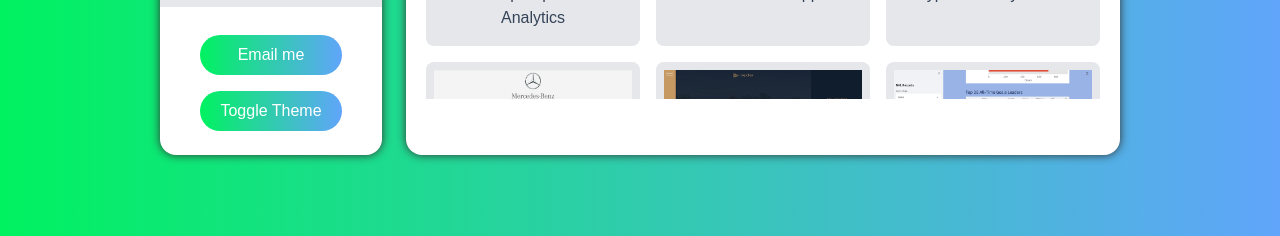
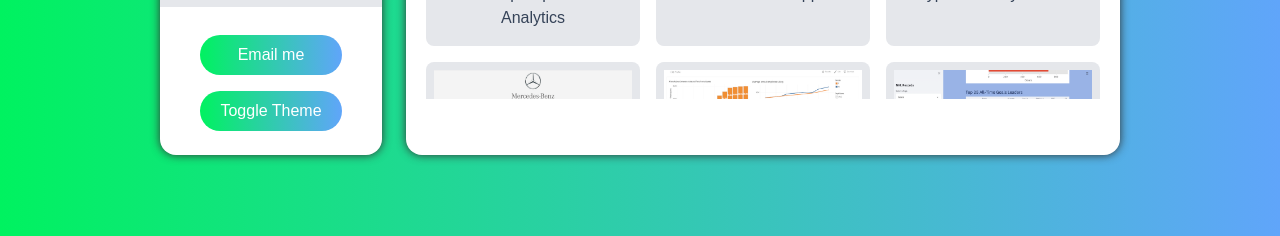
Before and after one commit to ogalvezg/portfolio, a Next.js app: page /projects in a window 1280 px wide. Shown: the part 561-797 px from the top of the page. Built offline with nearby package versions, Linux system fonts and the light colour scheme.

Commit message:
projects changes

```diff
--- a/components/ProjectCard.tsx
+++ b/components/ProjectCard.tsx
@@ -25,7 +25,7 @@ const ProjectCard:FunctionComponent<{
             <p className='my-2 text-center'>{name}</p>
 
             { showDetail && (
-                <div className='absolute left-0 z-10 grid w-full h-auto p-2 text-black bg-gray-100 top-48 bot md:grid-cols-2 gap-x-12 dark:text-white dark:bg-dark-100'>
+                <div className='absolute left-0 z-10 grid w-full h-auto p-2 text-black bg-gray-100 top-24 bot md:grid-cols-2 gap-x-12 dark:text-white dark:bg-dark-100'>
                     <div>
                         <img src={image_path} alt={name} />
 
--- a/data.ts
+++ b/data.ts
@@ -112,7 +112,7 @@ export const tools: ISkill[] = [
 export const projects:IProject[] = [
     {
         name:'Omnifood-Muckup',
-        description:' This  is a landing page for a food delivery service',
+        description:'Landing page for a food delivery service',
         image_path:'/images/omnifood-muckup.png',
         deployed_url:'https://ogalvezg.github.io/omnifood-muckup/',
         github_url:'https://github.com/ogalvezg/omnifood-muckup',
@@ -126,11 +126,11 @@ export const projects:IProject[] = [
         deployed_url:'https://ibantattoo.com/',
         github_url:'https://github.com/ogalvezg/IbanTattoo',
         category: ['Front-End'],
-        key_techs: ['HTML', 'CSS Grid', 'JS'],
+        key_techs: ['HTML', 'Flexbox', 'CSS Grid', 'JS'],
     },
     {
         name:'Real Estate Landing Page',
-        description:'Mockup webpage of a Real Estate Company created with CSS Grid',
+        description:'Nexter-Mockup webpage of a Real Estate Company created with CSS Grid',
         image_path:'/images/nexter-web.png',
         deployed_url:'https://ogalvezg.github.io/nexter-web/',
         github_url:'https://github.com/ogalvezg/nexter-web/tree/master',
@@ -157,7 +157,7 @@ export const projects:IProject[] = [
     },
     {
         name:'Cryptocurrency Tracker',
-        description:' Crypto Tracker App made with React using Next.js and CSS Flexbox. Just for tablets and desktop version.',
+        description:' Crypto Tracker App made with React using Next.js and CoinGecko API. Just for tablets and desktop version.',
         image_path:'/images/crypto-tracker.png',
         deployed_url:'https://crypto-tracker-gray-one.vercel.app/',
         github_url:'https://github.com/ogalvezg/crypto-tracker',
@@ -174,13 +174,13 @@ export const projects:IProject[] = [
         key_techs: ['Python', 'Flask', 'PostgreSQL'],
     },
     {
-        name:'Nexter Real Estate Web',
-        description:'Mockup webpage of a Real Estate Company created with CSS Grid',
-        image_path:'/images/nexter-web.png',
-        deployed_url:'https://ogalvezg.github.io/nexter-web/',
-        github_url:'https://github.com/ogalvezg/nexter-web/tree/master',
-        category: ['Front-End'],
-        key_techs: ['Sass', 'CSS Grid'],
+        name:'Company Salary Report',
+        description:'Dashbord Report created on Tableau and MySQL',
+        image_path:'/images/salary-report.png',
+        deployed_url:'https://ogalvezg.github.io/report-salaries/',
+        github_url:'https://github.com/ogalvezg/report-salaries',
+        category: ['Data Analysis'],
+        key_techs: ['Tableau', 'MySQL'],
     },
     {
         name:'NHL Records App',
```
Also changed, not shown: public/images/salary-report.png (added).
